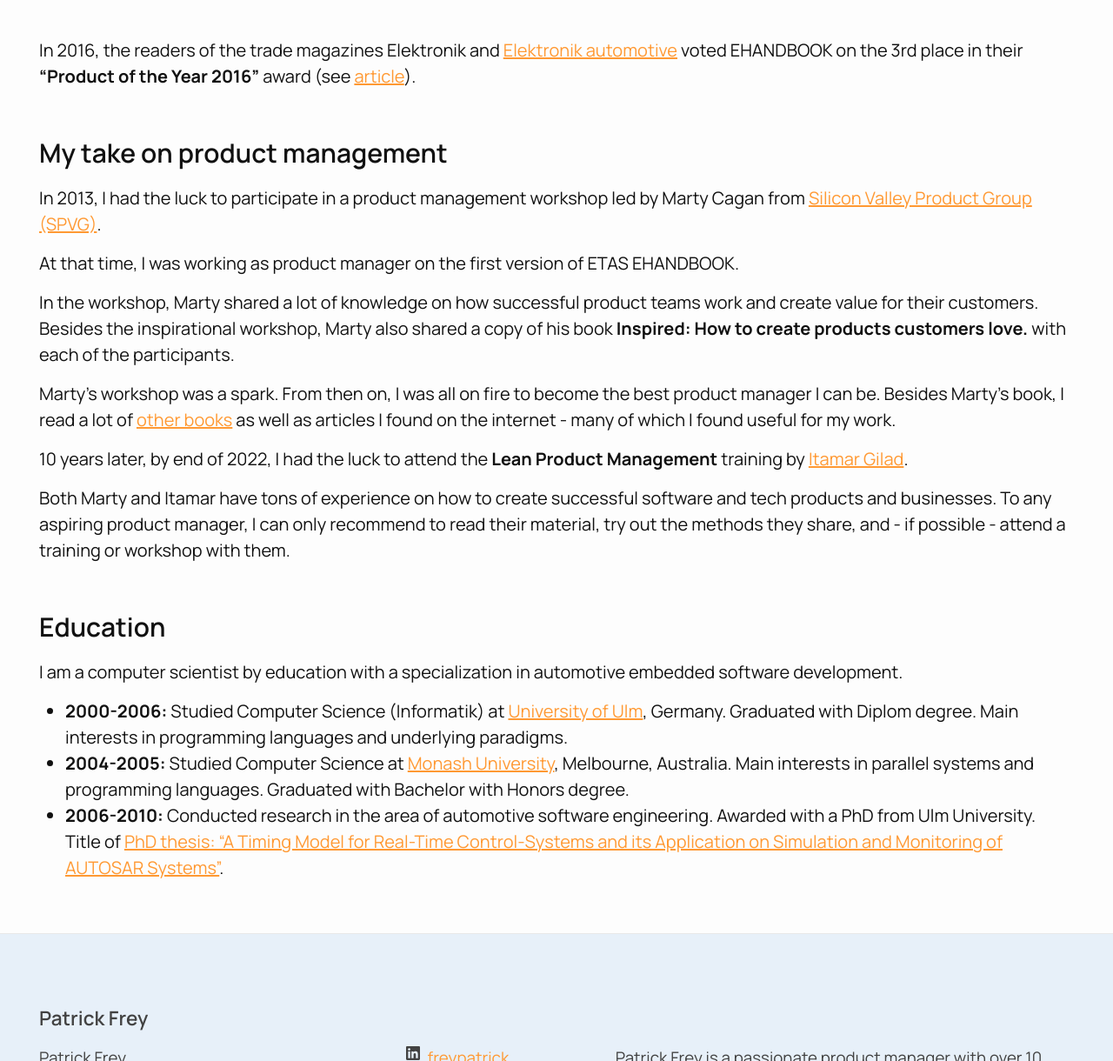
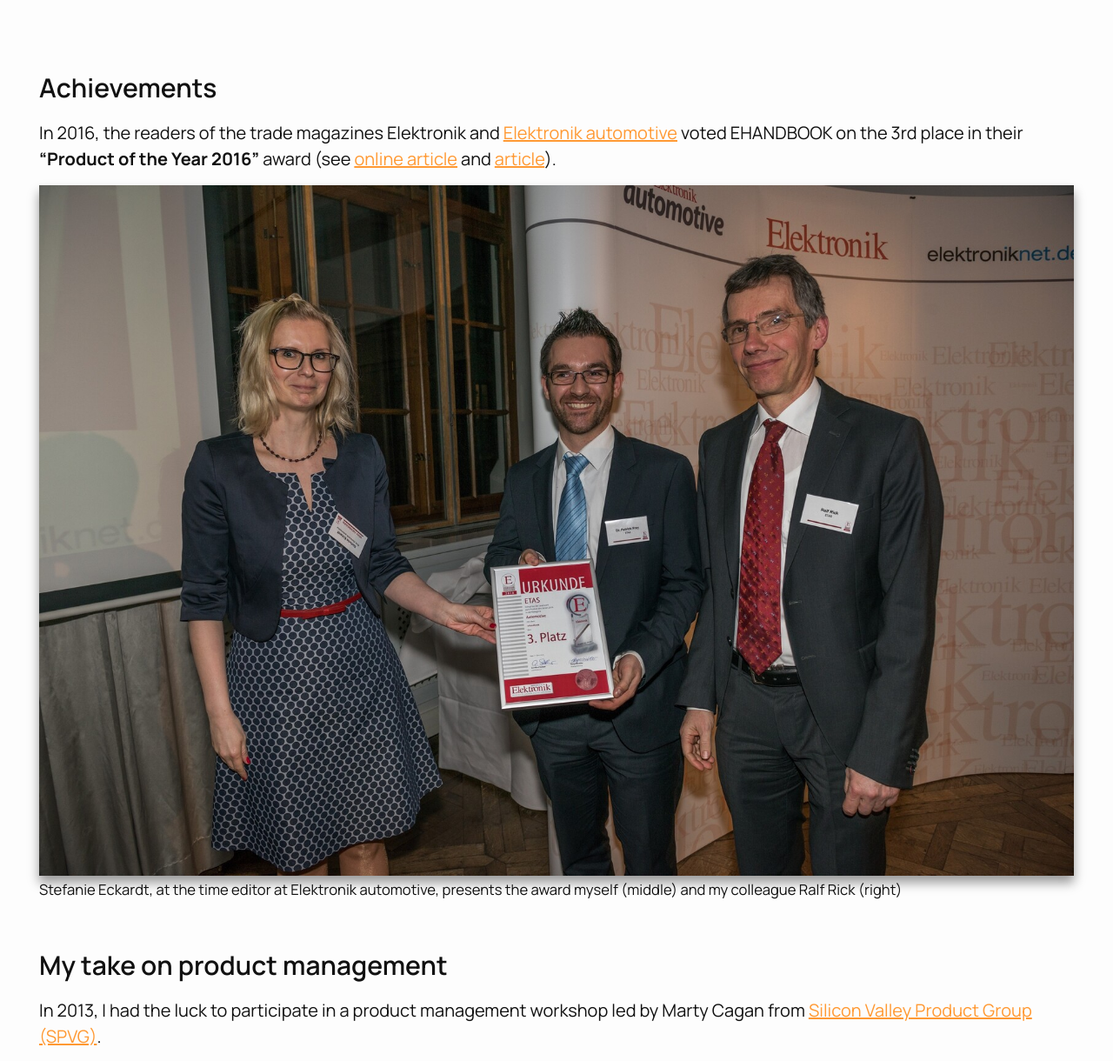
Before and after one commit to patrickfreyproductmanagement/patrickfreyproductmanagement.github.io, a Jekyll site: the page built from about.markdown, in a window 1280 px wide and 1400 px high, scrolled down 1190 px. Shown: the part 180-1400 px from the top of the window at 87% size. Built offline with Jekyll 4.4.1, drawn with Linux system fonts in a browser that asks for light colours; some of the changed text lies outside the part shown.

Commit message:
Added picture from product-of-the-year award for EHANDBOOK to about page.

```diff
--- a/about.markdown
+++ b/about.markdown
@@ -4,7 +4,7 @@ title: About
 permalink: /about/
 ---
 
-I am a passionate product manager with over 10 years' experience. I am working at [ETAS GmbH](http://www.etas.com){:target="_blank"}, a 100% subsidiary of [Bosch](http://www.bosch.com){:target="_blank"} [#likeabosch](https://www.youtube.com/results?search_query=likeabosch){:target="_blank"}. I have worked with cross-functional, interdisciplinary product teams building great tools that help automotive engineers to succeed with developing embedded software for future vehicles.
+I am a **passionate product manager** with over **10 years' experience**. I am working at [ETAS GmbH](http://www.etas.com){:target="_blank"}, a 100% subsidiary of [Bosch](http://www.bosch.com){:target="_blank"} [#likeabosch](https://www.youtube.com/results?search_query=likeabosch){:target="_blank"}. I have worked with cross-functional, interdisciplinary product teams building great tools that help automotive engineers to succeed with developing embedded software for future vehicles.
 
 # Products / solutions I have led
 
@@ -22,7 +22,12 @@ Check out what EHANDBOOK is all about: Understand vehicle software faster!
 </div>
 <br/>
 
-In 2016, the readers of the trade magazines Elektronik and [Elektronik automotive](https://www.elektroniknet.de/elektronik-automotive/){:target="_blank"} voted EHANDBOOK on the 3rd place in their **"Product of the Year 2016"** award (see [article](https://www.etas.com/data/RealTimes_2016/rt_2016_1_30_en.pdf){:target="_blank"}).
+# Achievements
+
+In 2016, the readers of the trade magazines Elektronik and [Elektronik automotive](https://www.elektroniknet.de/elektronik-automotive/){:target="_blank"} voted EHANDBOOK on the 3rd place in their **"Product of the Year 2016"** award (see [online article](https://www.etas.com/en/company/news_archive_2016-22885.php) and [article](https://www.etas.com/data/RealTimes_2016/rt_2016_1_30_en.pdf){:target="_blank"}).
+
+![image info]({{ '/assets/Bild_1_Product_of_the_Year_edit_rdax_1683x1124_90.jpg' | relative_url }})
+<small>Stefanie Eckardt, at the time editor at Elektronik automotive, presents the award myself (middle) and my colleague Ralf Rick (right)</small>
 
 # My take on product management
 
```
Also changed, not shown: assets/1458636639-131-pdjgruppe.jpg.950x534.jpg (added), assets/Bild_1_Product_of_the_Year_edit_rdax_1683x1124_90.jpg (added).
